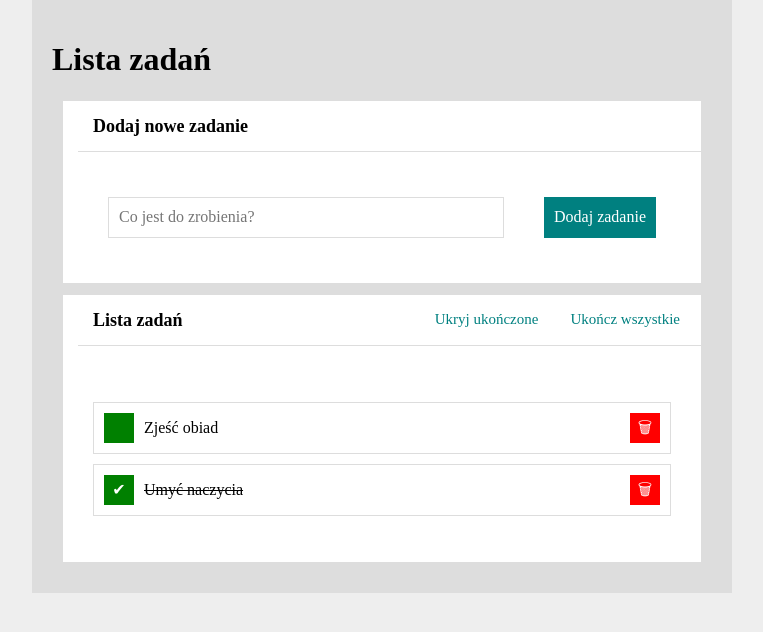
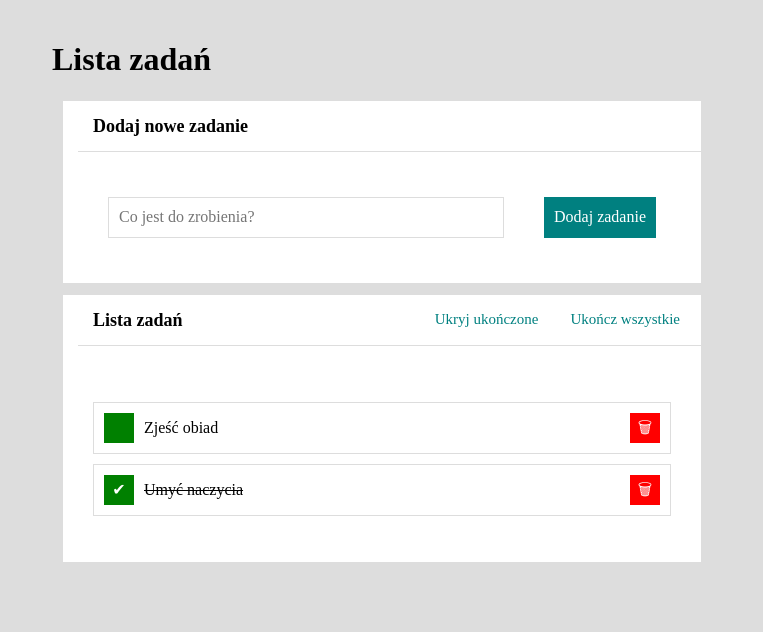
Before and after one commit to karoldytman/todos-list-react, a React (Create React App) app: page / in a window 1280 px wide. Shown: the top 632 px of the page, without its empty margins (258-1021 px from the left). Built offline with nearby package versions, Linux system fonts and the light colour scheme.

Commit message:
adding new color

```diff
--- a/src/index.css
+++ b/src/index.css
@@ -9,6 +9,6 @@ html {
 }
 
 body {
-    background-color: #eee;
+    background-color: #ddd;
     word-break: break-word;
 }
```
